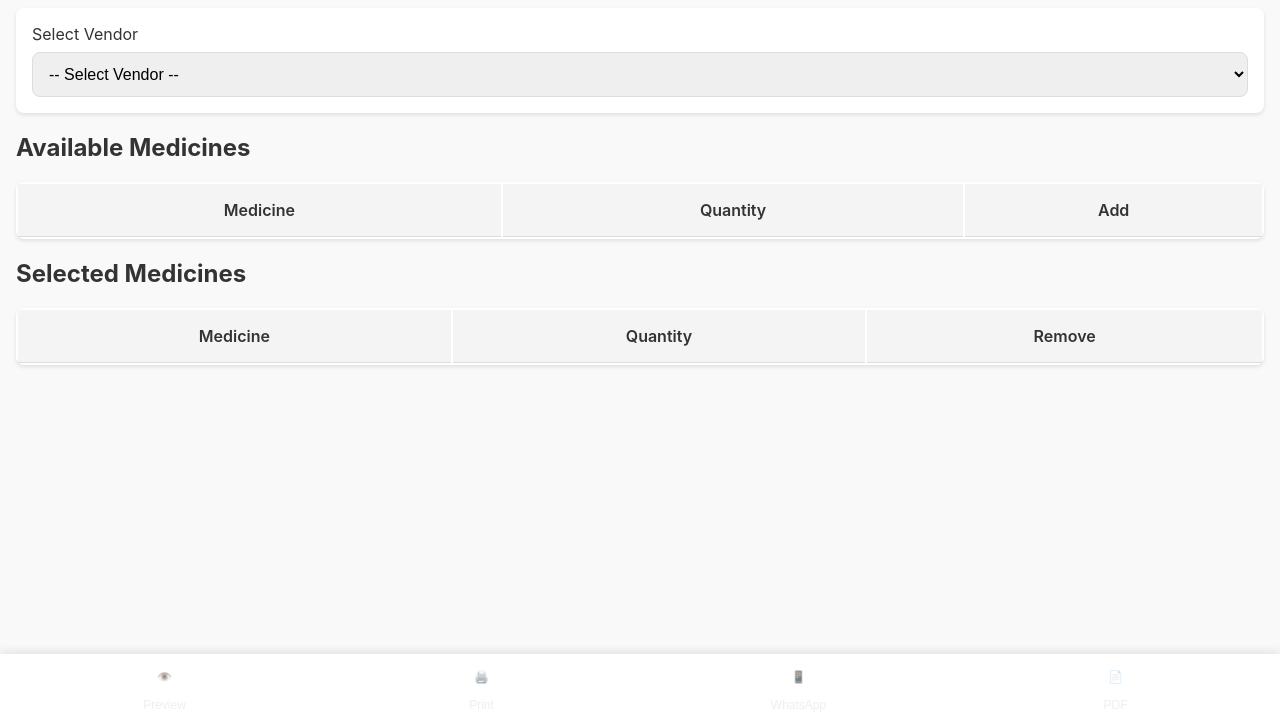
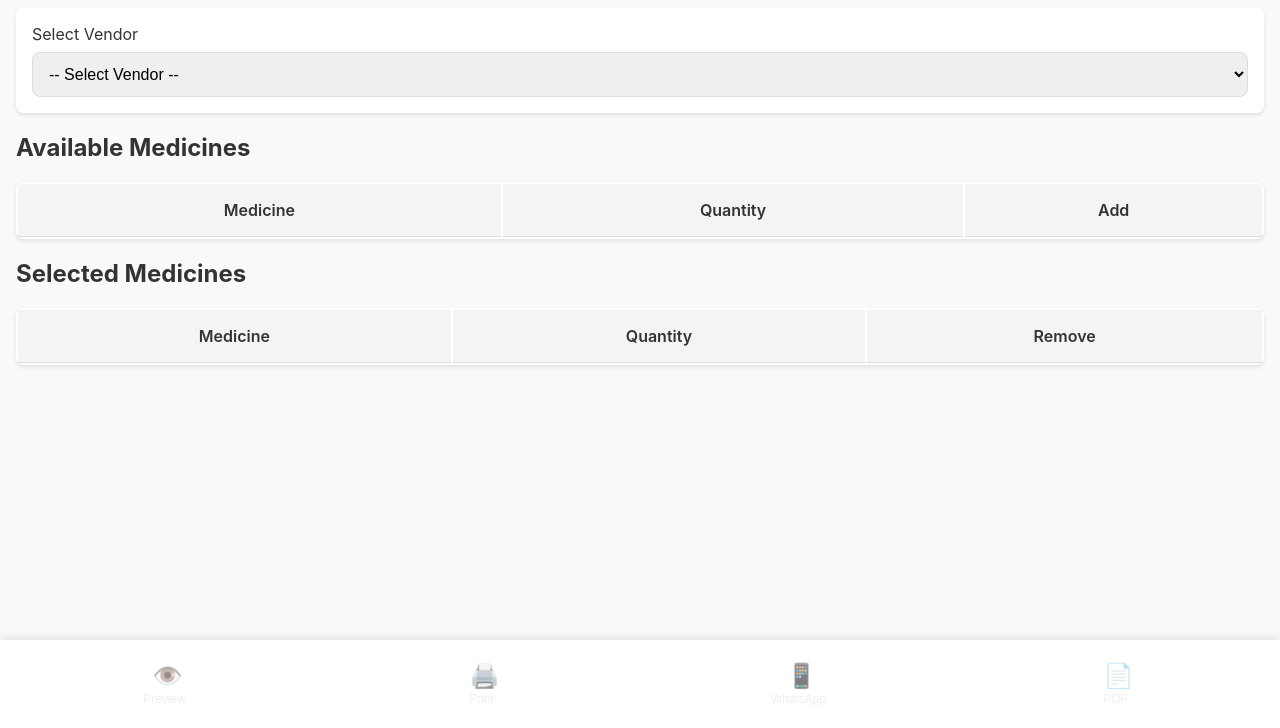
Before and after one commit to Meemkhaan/QuickStock, a plain HTML site: page dashboard.html in a window 1280 px wide. Shown: the part 72-800 px from the top of the page. Drawn offline with nearby package versions, Linux system fonts and the light colour scheme; no server answers; sample sign-in values are in the browser's storage.

Commit message:
improved UI

```diff
--- a/styles.css
+++ b/styles.css
@@ -113,7 +113,7 @@ th {
     left: 0;
     right: 0;
     background: white;
-    padding: 8px;
+    padding: 12px 8px;
     box-shadow: 0 -2px 10px rgba(0,0,0,0.1);
     display: flex;
     justify-content: space-around;
@@ -127,27 +127,37 @@ th {
     align-items: center;
     background: none;
     color: var(--text-dark);
-    padding: 8px 4px;
+    /* padding: 8px 4px; */
     font-size: 12px;
     border-radius: 0;
     flex: 1;
-    max-width: 80px;
+    max-width: 100px;
+    padding: 10px 6px;
+    min-width: 70px;
+    max-width: 120px;
 }
 
 .action-buttons button:before {
     content: '';
     width: 24px;
     height: 24px;
-    margin-bottom: 4px;
+    /* margin-bottom: 4px; */
     background-size: contain;
     background-repeat: no-repeat;
     background-position: center;
+    font-size: 24px;
+    margin-bottom: 6px;
 }
 
 #previewBtn:before { content: '👁️'; }
 #printBtn:before { content: '🖨️'; }
 #whatsappBtn:before { content: '📱'; }
 #pdfBtn:before { content: '📄'; }
+
+
+.action-buttons button:active {
+    background: rgba(0,0,0,0.05);
+ }
 
 .action-buttons button:disabled {
     opacity: 0.5;
```
